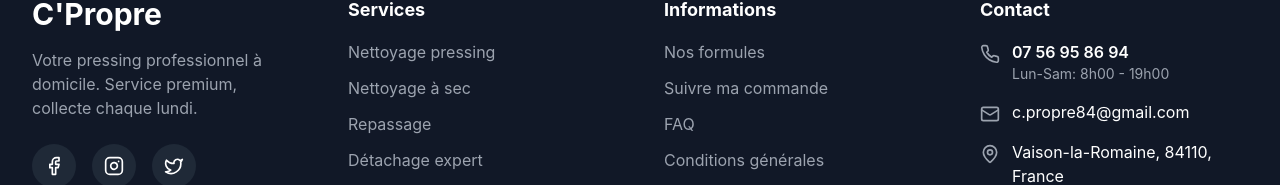
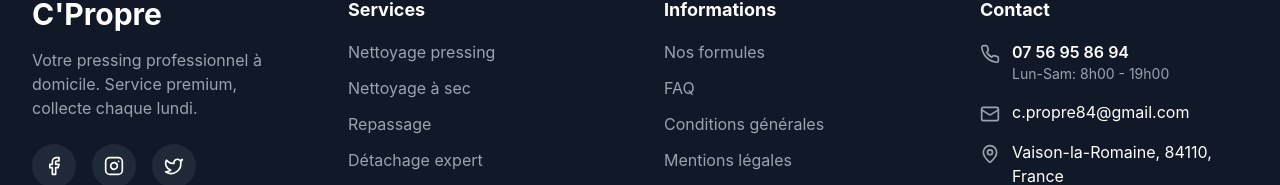
Before and after one commit to zekitml61-maker/sanane, a Next.js app: page / in a window 1280 px wide. Shown: the part 6523-6708 px from the top of the page. Built offline with nearby package versions, Linux system fonts and the light colour scheme.

Commit message:
Remove: Suppression lien Suivre ma commande du footer
- Suppression lien /#suivi du footer
- Section Informations: Nos formules, FAQ, CGV, Mentions legales
- Plus de lien vers suivi commande

```diff
--- a/components/Footer.tsx
+++ b/components/Footer.tsx
@@ -43,7 +43,6 @@ export default function Footer() {
             <h4 className="text-lg font-bold mb-4">Informations</h4>
             <ul className="space-y-3 text-gray-400">
               <li><a href="/#tarifs" className="hover:text-white transition">Nos formules</a></li>
-              <li><a href="/#suivi" className="hover:text-white transition">Suivre ma commande</a></li>
               <li><a href="/faq" className="hover:text-white transition">FAQ</a></li>
               <li><a href="/conditions-generales" className="hover:text-white transition">Conditions générales</a></li>
               <li><a href="/mentions-legales" className="hover:text-white transition">Mentions légales</a></li>
```
